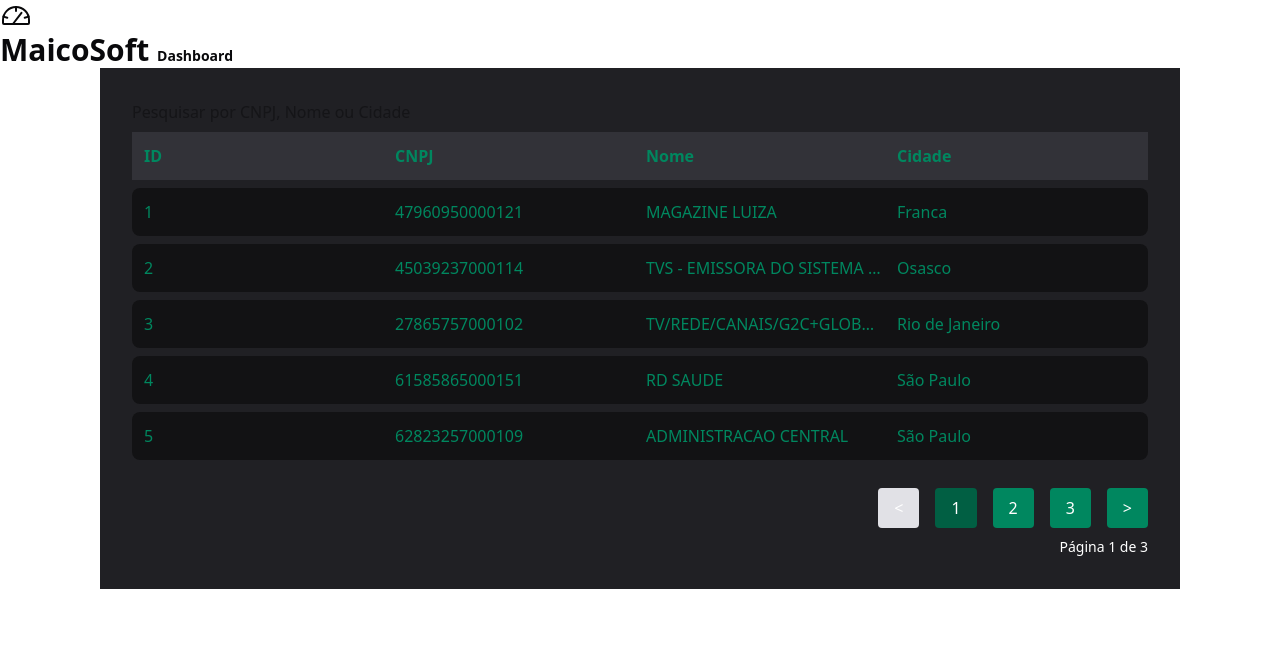
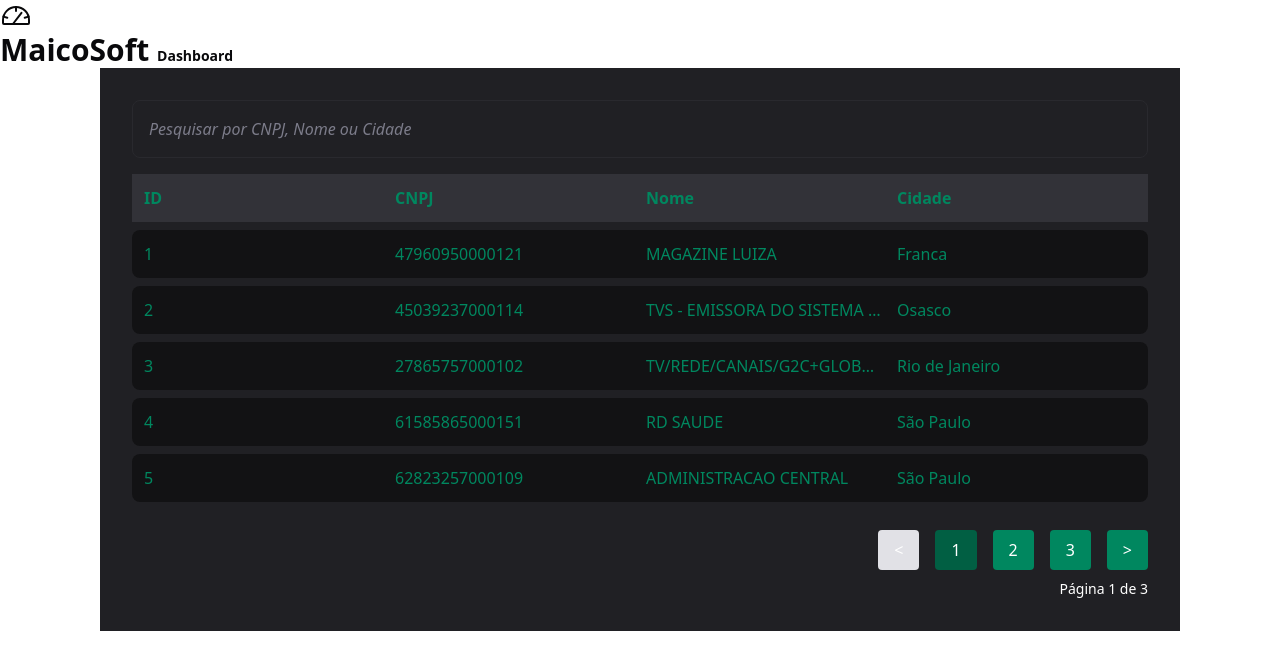
Before and after one commit to pedrohenriquebarcellos/project-eng, a Next.js app: page /list in a window 1280 px wide. Shown: the top 670 px of the page. Built offline with nearby package versions, Linux system fonts and the light colour scheme; data requests are answered from the project's data file.

Commit message:
:construction: feat: add input search style

```diff
--- a/src/app/components/LoginForm/LoginForm.module.css
+++ b/src/app/components/LoginForm/LoginForm.module.css
@@ -41,7 +41,7 @@
 .searchFormContainer input:-webkit-autofill:focus,
 .searchFormContainer input:-webkit-autofill:active,
 .searchFormContainer input:autofill,
-.searchFormContainer input:focus, {
+.searchFormContainer input:focus {
   outline: none;
   border-color: #00B37E;
   box-shadow: 0 0 0 2px rgba(0, 183, 126, 0.2);
--- a/src/app/list/listCompanies.module.css
+++ b/src/app/list/listCompanies.module.css
@@ -95,3 +95,19 @@
     transform: rotate(360deg);
   }
 }
+
+.searchInput {
+  border-radius: 8px;
+  border: 1px solid #29292E;
+  background: #202024;
+  color: #E1E1E6;
+  padding: 1rem;
+  margin-bottom: 0.5rem;
+  font-size: 1rem;
+  transition: all 0.3s ease;
+}
+
+.searchInput::placeholder {
+  color: #7C7C8A;
+  font-style: italic;
+}
```
